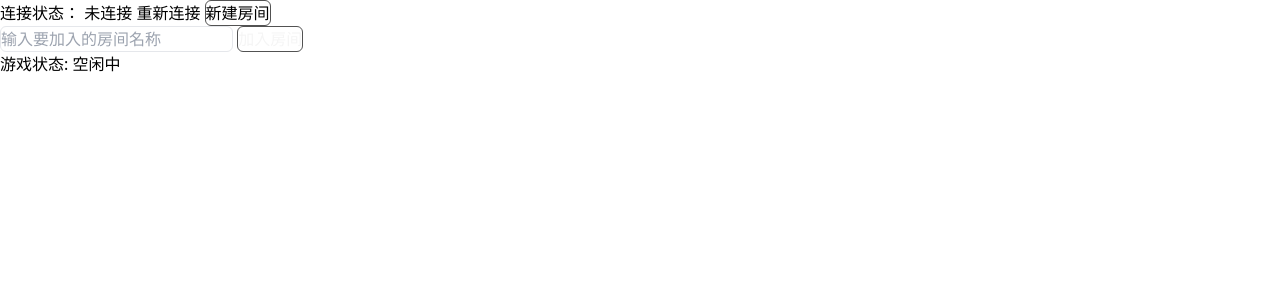
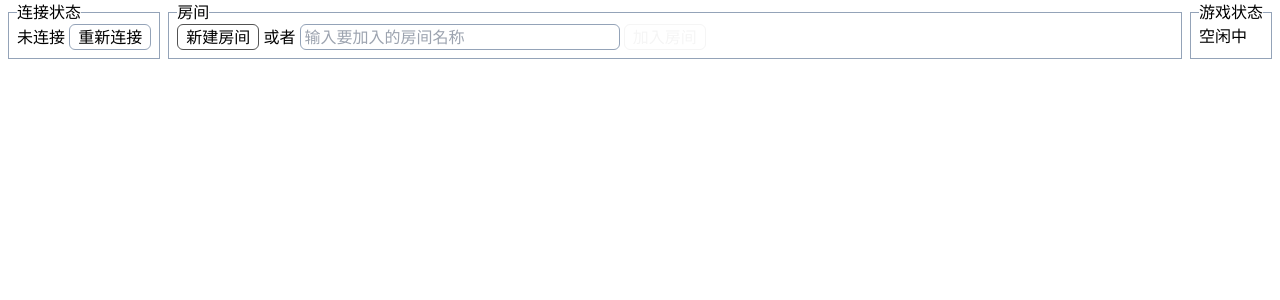
Before and after one commit to xubeiyan/TicTacToePlus, a SvelteKit app: page /online in a window 1280 px wide. Shown: the top 300 px of the page. Built offline with nearby package versions, Linux system fonts and the light colour scheme; no server answers.

Commit message:
feature(online/+page.svelte): add copy URL button for quick join

```diff
--- a/src/routes/online/+page.svelte
+++ b/src/routes/online/+page.svelte
@@ -51,7 +51,6 @@
 		ws = new WebSocket(PUBLIC_WEBSOCKET_ADDRESS);
 
 		ws.addEventListener('open', () => {
-			ws.send(JSON.stringify({ v: '1', type: 'login', content: '12345678' }));
 			status.connected = true;
 		});
 
@@ -173,60 +172,96 @@
 		);
 	};
 
+	let urlCopied = false;
+	// 复制地址
+	const copyURL = async () => {
+		urlCopied = true;
+		let text = `${window.location.href}?room=${room.name}`;
+		try {
+			await navigator.clipboard.writeText(text);
+		} catch (err) {
+			console.error('Failed to copy: ', err);
+		}
+	};
+
+	// 处理URL中的room
+	const handleURLRoom = () => {
+		const params = new URLSearchParams(window.location.search);
+		if (params.has('room')) {
+			room.name = params.get('room');
+		}
+	}
+
 	onMount(() => {
 		connect();
+		handleURLRoom();
 	});
 </script>
 
-<div>
-	<span>连接状态：</span>
+<div class="flex gap-2 mx-2">
+	<fieldset class="border border-slate-400 px-2 pb-2">
+		<legend>连接状态</legend>
 		<span>{statusText}</span>
 		{#if status.connected}
-		<button on:click={disconnect}>断开连接</button>
+			<button class="border border-slate-400 px-2 rounded-md" on:click={disconnect}>断开连接</button
+			>
 		{:else}
-		<button on:click={connect}>重新连接</button>
+			<button class="border border-slate-400 px-2 rounded-md" on:click={connect}>重新连接</button>
 		{/if}
+	</fieldset>
+	<fieldset class="border border-slate-400 px-2 pb-2 grow">
+		<legend>房间</legend>
 		{#if status.game == 'idle'}
 			<button
-			class="border border-neutral-600 rounded-md disabled:text-neutral-100"
+				class="border border-neutral-600 disabled:border-neutral-100 rounded-md disabled:text-neutral-100 px-2"
 				on:click={createRoom}
 				disabled={status.inRoom}>新建房间</button
 			>
-		<form>
-			<input class="border rounded-md" placeholder="输入要加入的房间名称" bind:value={room.name} />
+			<span>或者</span>
+			<input
+				class="border border-slate-400 px-1 min-w-[20em] rounded-md"
+				placeholder="输入要加入的房间名称"
+				bind:value={room.name}
+			/>
 			<button
-				class="border border-neutral-600 rounded-md disabled:text-neutral-100"
+				class="border border-neutral-600 disabled:border-neutral-100 rounded-md disabled:text-neutral-100 px-2"
 				disabled={status.inRoom || room.name == ''}
 				on:click={joinRoom}>加入房间</button
 			>
-		</form>
 		{/if}
 		{#if status.inRoom}
 			<span>在房间：{room.name} 中</span>
+			<button
+				class="border border-neutral-600 rounded-md px-2 {urlCopied ? 'text-slate-400' : ''}"
+				on:click={copyURL}>{urlCopied ? '已复制' : '复制房间地址'}</button
+			>
+			<span class={room.yourRole == 'host' ? 'font-bold' : ''}>房主：{players.host}</span>
+			<span class={room.yourRole == 'client' ? 'font-bold' : ''}>参加者：{players.client}</span>
 		{/if}
-	<p>
-		游戏状态:
+	</fieldset>
 
+	<fieldset class="border border-slate-400 px-2 pb-2">
+		<legend>游戏状态</legend>
 		{#if status.game == 'idle'}
 			<span>空闲中</span>
 		{:else if status.game == 'waitForAnother'}
 			<span>等待另一玩家加入</span>
 		{:else if status.game == 'confirm'}
 			<span>开始确认</span>
-			<span class={room.yourRole == 'host' ? 'font-bold' : ''}>房主：{players.host}</span>
-			<span class={room.yourRole == 'client' ? 'font-bold' : ''}>参加者：{players.client}</span>
 		{:else if status.game == 'started'}
 			<span>游戏开始</span>
 		{/if}
-	</p>
+	</fieldset>
+</div>
+
 <dialog
 	open={confirmDialog.open}
-		class="border border-slate-700 bg-slate-100 px-10 py-8 rounded-lg relative"
+	class="border border-slate-700 bg-slate-100 px-6 py-2 rounded-lg absolute top-[50%] translate-y-[-50%]"
 >
 	<div class="mb-2">
 		<span>点击“我准备好了”，以开始游戏</span>
 	</div>
-		<div class="mb-6">
+	<div class="mb-8">
 		<p>{players.host} {room.readyStatus[0] ? '√' : ''}</p>
 		<p>{players.client} {room.readyStatus[1] ? '√' : ''}</p>
 	</div>
@@ -239,4 +274,3 @@
 		>
 	</div>
 </dialog>
-</div>
```
Lines whose indentation alone changed are shown as unchanged.
